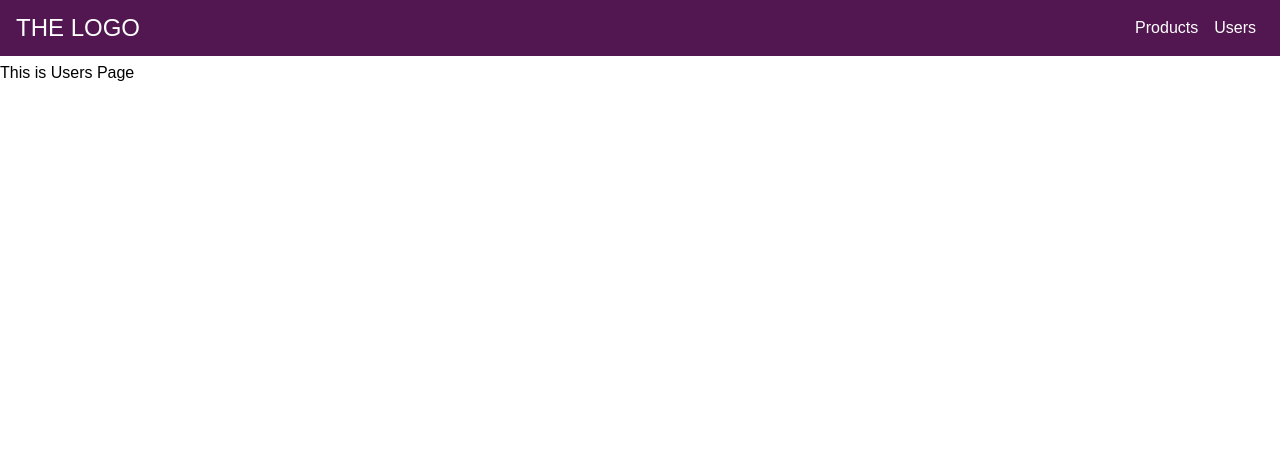
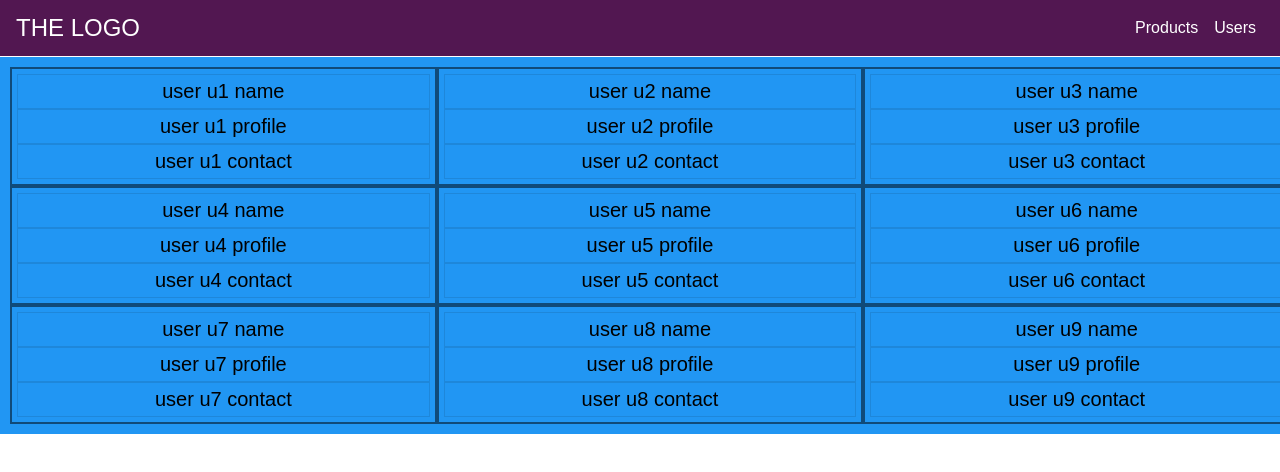
Before and after one commit to gwu1234/ResponsiveReact, a React (Create React App) app: page /users in a window 1280 px wide. Shown: the top 472 px of the page. Built offline with nearby package versions, Linux system fonts and the light colour scheme.

Commit message:
response react components

```diff
--- a/src/components/Users.js
+++ b/src/components/Users.js
@@ -3,6 +3,8 @@
 import Toolbar from './Toolbar/Toolbar';
 import MenuBar from './MenuBar/MenuBar';
 import Backdrop from './Backdrop/Backdrop';
+import './users.css';
+
 
 class Users extends Component {
   state = {
@@ -27,13 +29,108 @@
     }
     return (
       <div style={{height: '100%'}}>
-        <Toolbar drawerClickHandler={this.drawerToggleClickHandler} />
-        <MenuBar show={this.state.menuBarOpen} />
-        {backdrop}
-        <div style={{marginTop: '64px'}}>
-          <p>This is Users Page </p>
-        </div>
-
+          <Toolbar drawerClickHandler={this.drawerToggleClickHandler} />
+          <MenuBar show={this.state.menuBarOpen} />
+          {backdrop}
+          <div class="user-container-3">
+              <div class="user-row">
+                 <div class="user-item">user u1 name</div>
+                 <div class="user-item">user u1 profile </div>
+                 <div class="user-item">user u1 contact</div>
+              </div>
+              <div class="user-row">
+                 <div class="user-item">user u2 name</div>
+                 <div class="user-item">user u2 profile </div>
+                 <div class="user-item">user u2 contact</div>
+              </div>
+              <div class="user-row">
+                 <div class="user-item">user u3 name</div>
+                 <div class="user-item">user u3 profile </div>
+                 <div class="user-item">user u3 contact</div>
+              </div>
+              <div class="user-row">
+                 <div class="user-item">user u4 name</div>
+                 <div class="user-item">user u4 profile </div>
+                 <div class="user-item">user u4 contact</div>
+              </div>
+              <div class="user-row">
+                 <div class="user-item">user u5 name</div>
+                 <div class="user-item">user u5 profile </div>
+                 <div class="user-item">user u5 contact</div>
+              </div>
+              <div class="user-row">
+                 <div class="user-item">user u6 name</div>
+                 <div class="user-item">user u6 profile </div>
+                 <div class="user-item">user u6 contact</div>
+              </div>
+              <div class="user-row">
+                 <div class="user-item">user u7 name</div>
+                 <div class="user-item">user u7 profile </div>
+                 <div class="user-item">user u7 contact</div>
+              </div>
+              <div class="user-row">
+                 <div class="user-item">user u8 name</div>
+                 <div class="user-item">user u8 profile </div>
+                 <div class="user-item">user u8 contact</div>
+              </div>
+              <div class="user-row">
+                 <div class="user-item">user u9 name</div>
+                 <div class="user-item">user u9 profile </div>
+                 <div class="user-item">user u9 contact</div>
+              </div>
+          </div>
+          <div class="user-container-2">
+              <div class="user-row">
+                 <div class="user-item">user B1 name</div>
+                 <div class="user-item">user B1 profile </div>
+                 <div class="user-item">user B1 contact</div>
+              </div>
+              <div class="user-row">
+                 <div class="user-item">user B2 name</div>
+                 <div class="user-item">user B2 profile </div>
+                 <div class="user-item">user B2 contact</div>
+              </div>
+              <div class="user-row">
+                 <div class="user-item">user B3 name</div>
+                 <div class="user-item">user B3 profile </div>
+                 <div class="user-item">user B3 contact</div>
+              </div>
+              <div class="user-row">
+                 <div class="user-item">user B4 name</div>
+                 <div class="user-item">user B4 profile </div>
+                 <div class="user-item">user B4 contact</div>
+              </div>
+              <div class="user-row">
+                 <div class="user-item">user B5 name</div>
+                 <div class="user-item">user B5 profile </div>
+                 <div class="user-item">user B5 contact</div>
+              </div>
+              <div class="user-row">
+                 <div class="user-item">user B6 name</div>
+                 <div class="user-item">user B6 profile </div>
+                 <div class="user-item">user B6 contact</div>
+              </div>
+              <div class="user-row">
+                 <div class="user-item">user B7 name</div>
+                 <div class="user-item">user B7 profile </div>
+                 <div class="user-item">user B7 contact</div>
+              </div>
+              <div class="user-row">
+                 <div class="user-item">user B8 name</div>
+                 <div class="user-item">user B8 profile </div>
+                 <div class="user-item">user B8 contact</div>
+              </div>
+              <div class="user-row">
+                 <div class="user-item">user B9 name</div>
+                 <div class="user-item">user B9 profile </div>
+                 <div class="user-item">user B9 contact</div>
+              </div>
+              <div class="user-row">
+                 <div class="user-item">user B10 name</div>
+                 <div class="user-item">user B10 profile </div>
+                 <div class="user-item">user B10 contact</div>
+              </div>
+          </div>
       </div>
     );
   }
--- /dev/null
+++ b/src/components/users.css
@@ -0,0 +1,48 @@
+
+.user-container-3 {
+    position: absolute;
+    left: 0px;
+    top: 57px;
+    width: 100%;
+    display: grid;
+    grid-template-columns: auto auto auto;
+    background-color: #2196F3;
+    padding: 10px;
+  }
+
+  .user-container-2 {
+    position: absolute;
+    left: 0px;
+    top: 57px;
+    width: 100%;
+    display: grid;
+    grid-template-columns: auto auto;
+    background-color: #80f321;
+    padding: 10px;
+  }
+
+  .user-row {
+    border: 2px solid rgba(0, 0, 0, 0.5);
+    padding: 5px;
+  }
+
+.user-item {
+    border: 1px solid rgba(0, 0, 0, 0.1);
+    padding: 5px;
+    font-size: 20px;
+    text-align: center;
+  }
+
+  /* if width >= 768px*/
+  @media (min-width: 769px) {
+      .user-container-2 {
+          display: none;
+      }
+  }
+
+ /* if width <=768px*/
+ @media (max-width: 768px) {
+    .user-container-3 {
+      display: none;
+    }
+ }
```
